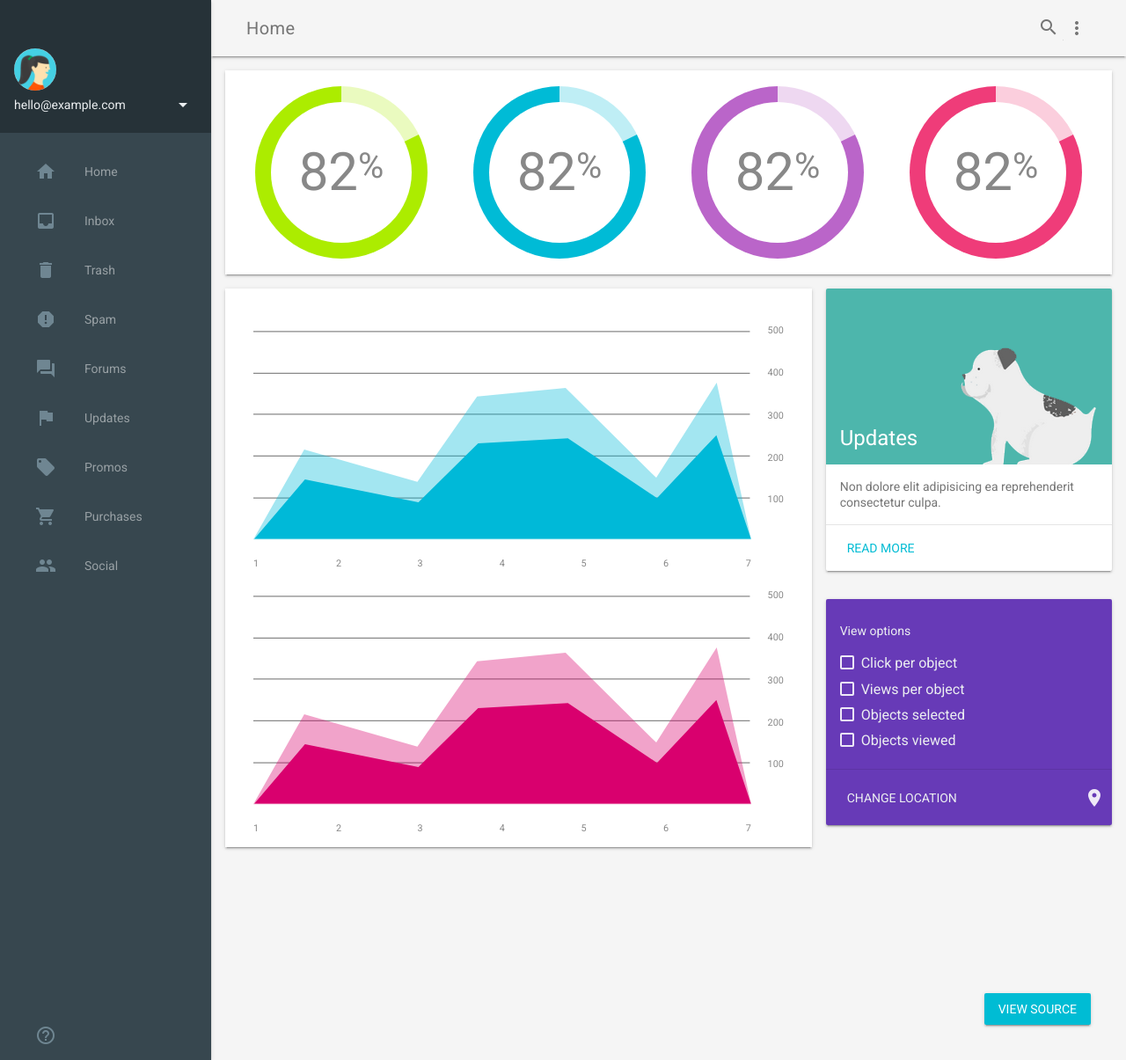
After one commit to harrycwa127/mobile_web, a PHP site: page /view/RankList.php in a window 1280 px wide. The commit adds this page. Shown: the whole page at 88% size. Run offline with PHP 8.4, Linux system fonts and the light colour scheme.

Commit message:
php update

```diff
--- a/index.php
+++ b/index.php
@@ -64,7 +64,7 @@
 
 <script type="text/javascript">
     document.getElementById("sign_btn").onclick = function () {
-        window.location.href =  "view/Dashboard.html";
+        window.location.href =  "view/Dashboard.php";
     };
 </script>
 
--- /dev/null
+++ b/view/RankList.php
@@ -0,0 +1,250 @@
+<!doctype html>
+<!--
+  Material Design Lite
+  Copyright 2015 Google Inc. All rights reserved.
+
+  Licensed under the Apache License, Version 2.0 (the "License");
+  you may not use this file except in compliance with the License.
+  You may obtain a copy of the License at
+
+      https://www.apache.org/licenses/LICENSE-2.0
+
+  Unless required by applicable law or agreed to in writing, software
+  distributed under the License is distributed on an "AS IS" BASIS,
+  WITHOUT WARRANTIES OR CONDITIONS OF ANY KIND, either express or implied.
+  See the License for the specific language governing permissions and
+  limitations under the License
+-->
+<html lang="en">
+  <head>
+    <meta charset="utf-8">
+    <meta http-equiv="X-UA-Compatible" content="IE=edge">
+    <meta name="description" content="A front-end template that helps you build fast, modern mobile web apps.">
+    <meta name="viewport" content="width=device-width, initial-scale=1.0, minimum-scale=1.0">
+    <title>Material Design Lite</title>
+
+    <!-- Add to homescreen for Chrome on Android -->
+    <meta name="mobile-web-app-capable" content="yes">
+    <link rel="icon" sizes="192x192" href="../public/images/icon.png">
+
+    <!-- Add to homescreen for Safari on iOS -->
+    <meta name="apple-mobile-web-app-capable" content="yes">
+    <meta name="apple-mobile-web-app-status-bar-style" content="black">
+    <meta name="apple-mobile-web-app-title" content="Material Design Lite">
+    <link rel="apple-touch-icon-precomposed" href="../public/images/icon.png">
+
+    <!-- Tile icon for Win8 (144x144 + tile color) -->
+    <meta name="msapplication-TileImage" content="../public/images/touch/ms-touch-icon-144x144-precomposed.png">
+    <meta name="msapplication-TileColor" content="#3372DF">
+
+    <link rel="shortcut icon" href="../public/images/icon.png">
+
+    <!-- SEO: If your mobile URL is different from the desktop URL, add a canonical link to the desktop page https://developers.google.com/webmasters/smartphone-sites/feature-phones -->
+    <!--
+    <link rel="canonical" href="http://www.example.com/">
+    -->
+
+    <link rel="stylesheet" href="https://fonts.googleapis.com/css?family=Roboto:regular,bold,italic,thin,light,bolditalic,black,medium&amp;lang=en">
+    <link rel="stylesheet" href="https://fonts.googleapis.com/icon?family=Material+Icons">
+    <link rel="stylesheet" href="https://code.getmdl.io/1.3.0/material.cyan-light_blue.min.css">
+    <link rel="stylesheet" href="styles.css">
+    <style>
+    #view-source {
+      position: fixed;
+      display: block;
+      right: 0;
+      bottom: 0;
+      margin-right: 40px;
+      margin-bottom: 40px;
+      z-index: 900;
+    }
+    </style>
+  </head>
+  <body>
+    <div class="demo-layout mdl-layout mdl-js-layout mdl-layout--fixed-drawer mdl-layout--fixed-header">
+      <header class="demo-header mdl-layout__header mdl-color--grey-100 mdl-color-text--grey-600">
+        <div class="mdl-layout__header-row">
+          <span class="mdl-layout-title">Home</span>
+          <div class="mdl-layout-spacer"></div>
+          <div class="mdl-textfield mdl-js-textfield mdl-textfield--expandable">
+            <label class="mdl-button mdl-js-button mdl-button--icon" for="search">
+              <i class="material-icons">search</i>
+            </label>
+            <div class="mdl-textfield__expandable-holder">
+              <input class="mdl-textfield__input" type="text" id="search">
+              <label class="mdl-textfield__label" for="search">Enter your query...</label>
+            </div>
+          </div>
+          <button class="mdl-button mdl-js-button mdl-js-ripple-effect mdl-button--icon" id="hdrbtn">
+            <i class="material-icons">more_vert</i>
+          </button>
+          <ul class="mdl-menu mdl-js-menu mdl-js-ripple-effect mdl-menu--bottom-right" for="hdrbtn">
+            <li class="mdl-menu__item">About</li>
+            <li class="mdl-menu__item">Contact</li>
+            <li class="mdl-menu__item">Legal information</li>
+          </ul>
+        </div>
+      </header>
+      <div class="demo-drawer mdl-layout__drawer mdl-color--blue-grey-900 mdl-color-text--blue-grey-50">
+        <header class="demo-drawer-header">
+          <img src="../public/images/user.jpg" class="demo-avatar">
+          <div class="demo-avatar-dropdown">
+            <span>hello@example.com</span>
+            <div class="mdl-layout-spacer"></div>
+            <button id="accbtn" class="mdl-button mdl-js-button mdl-js-ripple-effect mdl-button--icon">
+              <i class="material-icons" role="presentation">arrow_drop_down</i>
+              <span class="visuallyhidden">Accounts</span>
+            </button>
+            <ul class="mdl-menu mdl-menu--bottom-right mdl-js-menu mdl-js-ripple-effect" for="accbtn">
+              <li class="mdl-menu__item">hello@example.com</li>
+              <li class="mdl-menu__item">info@example.com</li>
+              <li class="mdl-menu__item"><i class="material-icons">add</i>Add another account...</li>
+            </ul>
+          </div>
+        </header>
+        <nav class="demo-navigation mdl-navigation mdl-color--blue-grey-800">
+          <a class="mdl-navigation__link" href=""><i class="mdl-color-text--blue-grey-400 material-icons" role="presentation">home</i>Home</a>
+          <a class="mdl-navigation__link" href=""><i class="mdl-color-text--blue-grey-400 material-icons" role="presentation">inbox</i>Inbox</a>
+          <a class="mdl-navigation__link" href=""><i class="mdl-color-text--blue-grey-400 material-icons" role="presentation">delete</i>Trash</a>
+          <a class="mdl-navigation__link" href=""><i class="mdl-color-text--blue-grey-400 material-icons" role="presentation">report</i>Spam</a>
+          <a class="mdl-navigation__link" href=""><i class="mdl-color-text--blue-grey-400 material-icons" role="presentation">forum</i>Forums</a>
+          <a class="mdl-navigation__link" href=""><i class="mdl-color-text--blue-grey-400 material-icons" role="presentation">flag</i>Updates</a>
+          <a class="mdl-navigation__link" href=""><i class="mdl-color-text--blue-grey-400 material-icons" role="presentation">local_offer</i>Promos</a>
+          <a class="mdl-navigation__link" href=""><i class="mdl-color-text--blue-grey-400 material-icons" role="presentation">shopping_cart</i>Purchases</a>
+          <a class="mdl-navigation__link" href=""><i class="mdl-color-text--blue-grey-400 material-icons" role="presentation">people</i>Social</a>
+          <div class="mdl-layout-spacer"></div>
+          <a class="mdl-navigation__link" href=""><i class="mdl-color-text--blue-grey-400 material-icons" role="presentation">help_outline</i><span class="visuallyhidden">Help</span></a>
+        </nav>
+      </div>
+      <main class="mdl-layout__content mdl-color--grey-100">
+        <div class="mdl-grid demo-content">
+          <div class="demo-charts mdl-color--white mdl-shadow--2dp mdl-cell mdl-cell--12-col mdl-grid">
+            <svg fill="currentColor" width="200px" height="200px" viewBox="0 0 1 1" class="demo-chart mdl-cell mdl-cell--4-col mdl-cell--3-col-desktop">
+              <use xlink:href="#piechart" mask="url(#piemask)" />
+              <text x="0.5" y="0.5" font-family="Roboto" font-size="0.3" fill="#888" text-anchor="middle" dy="0.1">82<tspan font-size="0.2" dy="-0.07">%</tspan></text>
+            </svg>
+            <svg fill="currentColor" width="200px" height="200px" viewBox="0 0 1 1" class="demo-chart mdl-cell mdl-cell--4-col mdl-cell--3-col-desktop">
+              <use xlink:href="#piechart" mask="url(#piemask)" />
+              <text x="0.5" y="0.5" font-family="Roboto" font-size="0.3" fill="#888" text-anchor="middle" dy="0.1">82<tspan dy="-0.07" font-size="0.2">%</tspan></text>
+            </svg>
+            <svg fill="currentColor" width="200px" height="200px" viewBox="0 0 1 1" class="demo-chart mdl-cell mdl-cell--4-col mdl-cell--3-col-desktop">
+              <use xlink:href="#piechart" mask="url(#piemask)" />
+              <text x="0.5" y="0.5" font-family="Roboto" font-size="0.3" fill="#888" text-anchor="middle" dy="0.1">82<tspan dy="-0.07" font-size="0.2">%</tspan></text>
+            </svg>
+            <svg fill="currentColor" width="200px" height="200px" viewBox="0 0 1 1" class="demo-chart mdl-cell mdl-cell--4-col mdl-cell--3-col-desktop">
+              <use xlink:href="#piechart" mask="url(#piemask)" />
+              <text x="0.5" y="0.5" font-family="Roboto" font-size="0.3" fill="#888" text-anchor="middle" dy="0.1">82<tspan dy="-0.07" font-size="0.2">%</tspan></text>
+            </svg>
+          </div>
+          <div class="demo-graphs mdl-shadow--2dp mdl-color--white mdl-cell mdl-cell--8-col">
+            <svg fill="currentColor" viewBox="0 0 500 250" class="demo-graph">
+              <use xlink:href="#chart" />
+            </svg>
+            <svg fill="currentColor" viewBox="0 0 500 250" class="demo-graph">
+              <use xlink:href="#chart" />
+            </svg>
+          </div>
+          <div class="demo-cards mdl-cell mdl-cell--4-col mdl-cell--8-col-tablet mdl-grid mdl-grid--no-spacing">
+            <div class="demo-updates mdl-card mdl-shadow--2dp mdl-cell mdl-cell--4-col mdl-cell--4-col-tablet mdl-cell--12-col-desktop">
+              <div class="mdl-card__title mdl-card--expand mdl-color--teal-300">
+                <h2 class="mdl-card__title-text">Updates</h2>
+              </div>
+              <div class="mdl-card__supporting-text mdl-color-text--grey-600">
+                Non dolore elit adipisicing ea reprehenderit consectetur culpa.
+              </div>
+              <div class="mdl-card__actions mdl-card--border">
+                <a href="#" class="mdl-button mdl-js-button mdl-js-ripple-effect">Read More</a>
+              </div>
+            </div>
+            <div class="demo-separator mdl-cell--1-col"></div>
+            <div class="demo-options mdl-card mdl-color--deep-purple-500 mdl-shadow--2dp mdl-cell mdl-cell--4-col mdl-cell--3-col-tablet mdl-cell--12-col-desktop">
+              <div class="mdl-card__supporting-text mdl-color-text--blue-grey-50">
+                <h3>View options</h3>
+                <ul>
+                  <li>
+                    <label for="chkbox1" class="mdl-checkbox mdl-js-checkbox mdl-js-ripple-effect">
+                      <input type="checkbox" id="chkbox1" class="mdl-checkbox__input">
+                      <span class="mdl-checkbox__label">Click per object</span>
+                    </label>
+                  </li>
+                  <li>
+                    <label for="chkbox2" class="mdl-checkbox mdl-js-checkbox mdl-js-ripple-effect">
+                      <input type="checkbox" id="chkbox2" class="mdl-checkbox__input">
+                      <span class="mdl-checkbox__label">Views per object</span>
+                    </label>
+                  </li>
+                  <li>
+                    <label for="chkbox3" class="mdl-checkbox mdl-js-checkbox mdl-js-ripple-effect">
+                      <input type="checkbox" id="chkbox3" class="mdl-checkbox__input">
+                      <span class="mdl-checkbox__label">Objects selected</span>
+                    </label>
+                  </li>
+                  <li>
+                    <label for="chkbox4" class="mdl-checkbox mdl-js-checkbox mdl-js-ripple-effect">
+                      <input type="checkbox" id="chkbox4" class="mdl-checkbox__input">
+                      <span class="mdl-checkbox__label">Objects viewed</span>
+                    </label>
+                  </li>
+                </ul>
+              </div>
+              <div class="mdl-card__actions mdl-card--border">
+                <a href="#" class="mdl-button mdl-js-button mdl-js-ripple-effect mdl-color-text--blue-grey-50">Change location</a>
+                <div class="mdl-layout-spacer"></div>
+                <i class="material-icons">location_on</i>
+              </div>
+            </div>
+          </div>
+        </div>
+      </main>
+    </div>
+      <svg xmlns="http://www.w3.org/2000/svg" xmlns:xlink="http://www.w3.org/1999/xlink" version="1.1" style="position: fixed; left: -1000px; height: -1000px;">
+        <defs>
+          <mask id="piemask" maskContentUnits="objectBoundingBox">
+            <circle cx=0.5 cy=0.5 r=0.49 fill="white" />
+            <circle cx=0.5 cy=0.5 r=0.40 fill="black" />
+          </mask>
+          <g id="piechart">
+            <circle cx=0.5 cy=0.5 r=0.5 />
+            <path d="M 0.5 0.5 0.5 0 A 0.5 0.5 0 0 1 0.95 0.28 z" stroke="none" fill="rgba(255, 255, 255, 0.75)" />
+          </g>
+        </defs>
+      </svg>
+      <svg version="1.1" xmlns="http://www.w3.org/2000/svg" xmlns:xlink="http://www.w3.org/1999/xlink" viewBox="0 0 500 250" style="position: fixed; left: -1000px; height: -1000px;">
+        <defs>
+          <g id="chart">
+            <g id="Gridlines">
+              <line fill="#888888" stroke="#888888" stroke-miterlimit="10" x1="0" y1="27.3" x2="468.3" y2="27.3" />
+              <line fill="#888888" stroke="#888888" stroke-miterlimit="10" x1="0" y1="66.7" x2="468.3" y2="66.7" />
+              <line fill="#888888" stroke="#888888" stroke-miterlimit="10" x1="0" y1="105.3" x2="468.3" y2="105.3" />
+              <line fill="#888888" stroke="#888888" stroke-miterlimit="10" x1="0" y1="144.7" x2="468.3" y2="144.7" />
+              <line fill="#888888" stroke="#888888" stroke-miterlimit="10" x1="0" y1="184.3" x2="468.3" y2="184.3" />
+            </g>
+            <g id="Numbers">
+              <text transform="matrix(1 0 0 1 485 29.3333)" fill="#888888" font-family="'Roboto'" font-size="9">500</text>
+              <text transform="matrix(1 0 0 1 485 69)" fill="#888888" font-family="'Roboto'" font-size="9">400</text>
+              <text transform="matrix(1 0 0 1 485 109.3333)" fill="#888888" font-family="'Roboto'" font-size="9">300</text>
+              <text transform="matrix(1 0 0 1 485 149)" fill="#888888" font-family="'Roboto'" font-size="9">200</text>
+              <text transform="matrix(1 0 0 1 485 188.3333)" fill="#888888" font-family="'Roboto'" font-size="9">100</text>
+              <text transform="matrix(1 0 0 1 0 249.0003)" fill="#888888" font-family="'Roboto'" font-size="9">1</text>
+              <text transform="matrix(1 0 0 1 78 249.0003)" fill="#888888" font-family="'Roboto'" font-size="9">2</text>
+              <text transform="matrix(1 0 0 1 154.6667 249.0003)" fill="#888888" font-family="'Roboto'" font-size="9">3</text>
+              <text transform="matrix(1 0 0 1 232.1667 249.0003)" fill="#888888" font-family="'Roboto'" font-size="9">4</text>
+              <text transform="matrix(1 0 0 1 309 249.0003)" fill="#888888" font-family="'Roboto'" font-size="9">5</text>
+              <text transform="matrix(1 0 0 1 386.6667 249.0003)" fill="#888888" font-family="'Roboto'" font-size="9">6</text>
+              <text transform="matrix(1 0 0 1 464.3333 249.0003)" fill="#888888" font-family="'Roboto'" font-size="9">7</text>
+            </g>
+            <g id="Layer_5">
+              <polygon opacity="0.36" stroke-miterlimit="10" points="0,223.3 48,138.5 154.7,169 211,88.5
+              294.5,80.5 380,165.2 437,75.5 469.5,223.3 	"/>
+            </g>
+            <g id="Layer_4">
+              <polygon stroke-miterlimit="10" points="469.3,222.7 1,222.7 48.7,166.7 155.7,188.3 212,132.7
+              296.7,128 380.7,184.3 436.7,125 	"/>
+            </g>
+          </g>
+        </defs>
+      </svg>
+      <a href="https://github.com/google/material-design-lite/blob/mdl-1.x/templates/dashboard/" target="_blank" id="view-source" class="mdl-button mdl-js-button mdl-button--raised mdl-js-ripple-effect mdl-button--colored mdl-color-text--white">View Source</a>
+    <script src="https://code.getmdl.io/1.3.0/material.min.js"></script>
+  </body>
+</html>
```
Also changed, not shown: public/php/routing.php (+5 -3 lines).
